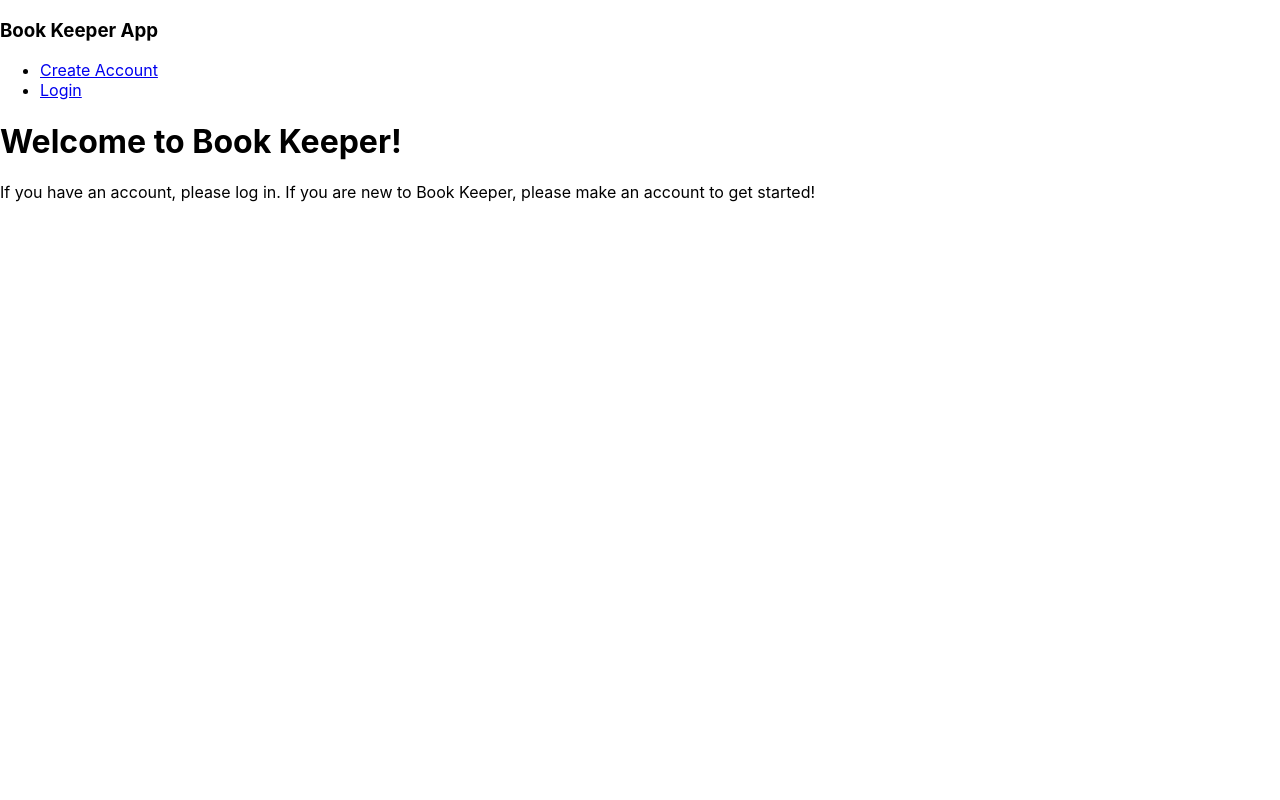
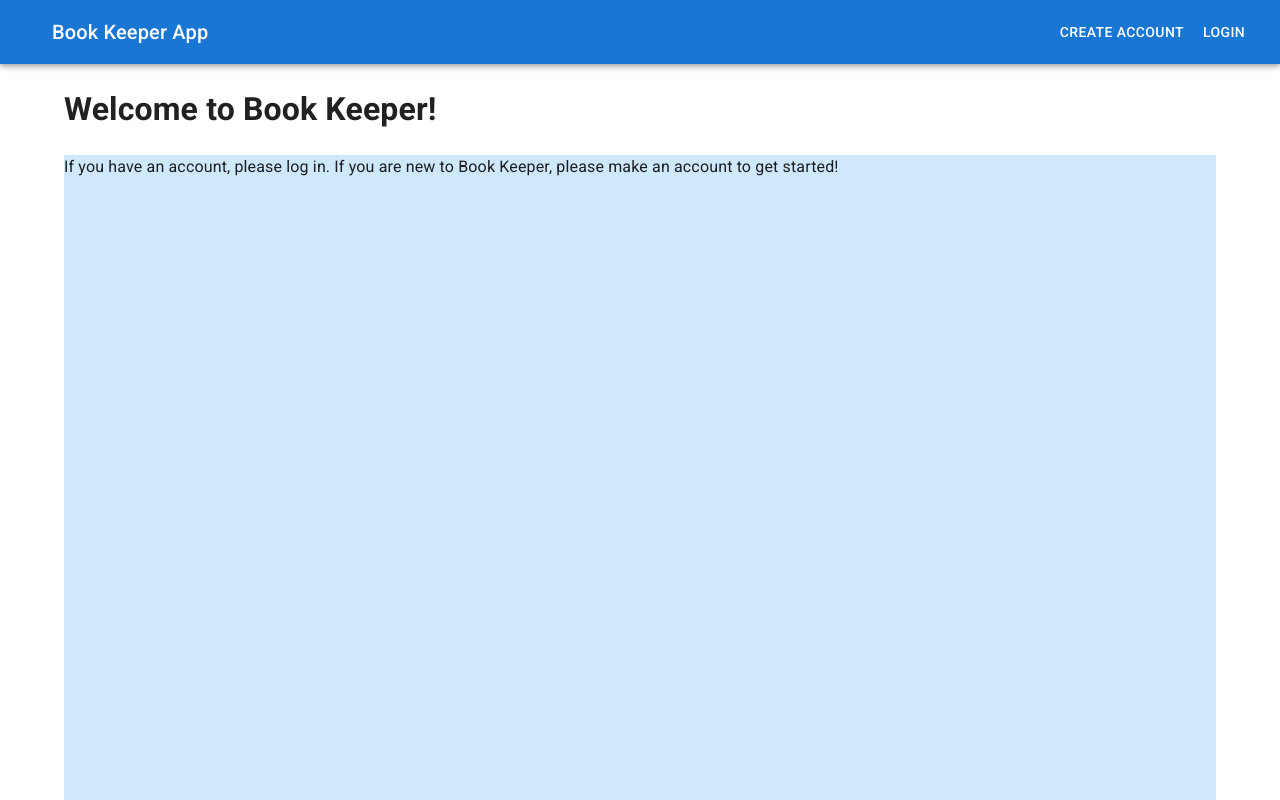
Before and after one commit to JosetteTGarcia/book-keeper-app, a React (Create React App) app: page / in a window 1280 px wide. Shown: the top 800 px of the page. Built offline with nearby package versions, Linux system fonts and the light colour scheme; data requests are answered from the project's data file.

Commit message:
Added basic box/container styli ng to navigation, home, and login

```diff
--- a/src/components/navigation/NavBar.js
+++ b/src/components/navigation/NavBar.js
@@ -1,5 +1,11 @@
 import React from 'react';
 import { Link } from 'react-router-dom';
+import AppBar from '@mui/material/AppBar';
+import Box from '@mui/material/Box';
+import Toolbar from '@mui/material/Toolbar';
+import Typography from '@mui/material/Typography';
+import Button from '@mui/material/Button';
+import IconButton from '@mui/material/IconButton';
 
 function NavBar({loggedIn, logoutUser}){
 
@@ -9,29 +15,44 @@ function NavBar({loggedIn, logoutUser}){
   }
   const loggedInLinks = () => {
     return (
-      <ul>
-        <li><Link to="/"> Home </Link></li>
-        {/* MAY NOT USE: <li><Link to="/books"> All Books </Link></li> */}
-        <li><Link to="/books/new"> Add New Book </Link></li>
-        <li><a href="#" onClick={logout}> Logout </a></li>
-      </ul>
+
+      <>
+      <Button color="inherit" component={ Link } to="/">Home</Button>
+      <Button color="inherit" component={ Link } to="/books/new">Add New Book</Button>
+      <Button color="inherit" onClick={ logout }>Logout</Button>
+    </>
     )
   }
 
   const loggedOutLinks = () => {
     return (
-      <ul>
-        <li><Link to="/signup"> Create Account </Link></li>
-        <li><Link to="/login"> Login </Link></li>
-      </ul>
+      <>
+      <Button color="inherit" component={ Link } to="/signup">Create Account</Button>
+      <Button color="inherit" component={ Link } to="/login">Login</Button>
+    </>
     )
   }
 
   return (
-    <div>
-      <h3>Book Keeper App</h3>
-      { loggedIn ? loggedInLinks() : loggedOutLinks()}
-    </div>
+
+    <Box sx={{ flexGrow: 1 }}>
+      <AppBar position="static">
+        <Toolbar>
+          <IconButton
+            size="large"
+            edge="start"
+            color="inherit"
+            aria-label="menu"
+            sx={{ mr: 2 }}
+          >
+          </IconButton>
+          <Typography variant="h6" component="div" sx={{ flexGrow: 1 }}>
+          Book Keeper App
+          </Typography>
+          { loggedIn ? loggedInLinks() : loggedOutLinks()}
+          </Toolbar>
+      </AppBar>
+    </Box>
   )
 
 }
--- a/src/components/static/Home.js
+++ b/src/components/static/Home.js
@@ -1,6 +1,9 @@
 import React, { useState, useEffect } from 'react'
 import { baseURL } from '../../Globals';
 import BookCard from '../books/BookCard';
+import CssBaseline from '@mui/material/CssBaseline';
+import Box from '@mui/material/Box';
+import Container from '@mui/material/Container';
 
 
 function Home({currentUser, loggedIn}){
@@ -20,20 +23,36 @@ function Home({currentUser, loggedIn}){
 
 if(loggedIn) {
     return (
-    <div>
+      <React.Fragment>
+      <CssBaseline />
+      <Container fixed>
+      <Box sx={{ bgcolor: 'white', height: '100vh'}}>
       <h1>{currentUser.username}'s Home Page</h1>
+      <Box sx={{ bgcolor: 'white', height: '100vh'}}>
       {bookList}
-    </div>)
+      </Box>
+      </Box>
+      </Container>
+      </React.Fragment>
+    )
   } else {
     return (
-    <div>
-      <h1>
+
+      <React.Fragment>
+      <CssBaseline />
+      <Container fixed>
+        <Box sx={{ bgcolor: 'white', height: '100vh'}}>
+        <h1>
         Welcome to Book Keeper!
-      </h1>
-      <p>
-      If you have an account, please log in. If you are new to Book Keeper, please make an account to get started!
-      </p>
-    </div>
+        </h1>
+        <Box sx={{ bgcolor: '#cfe8fc', height: '100vh' }}>
+        <p>
+        If you have an account, please log in. If you are new to Book Keeper, please make an account to get started!
+        </p>
+        </Box>
+        </Box>
+      </Container>
+    </React.Fragment>
     )
   }
 }
```
